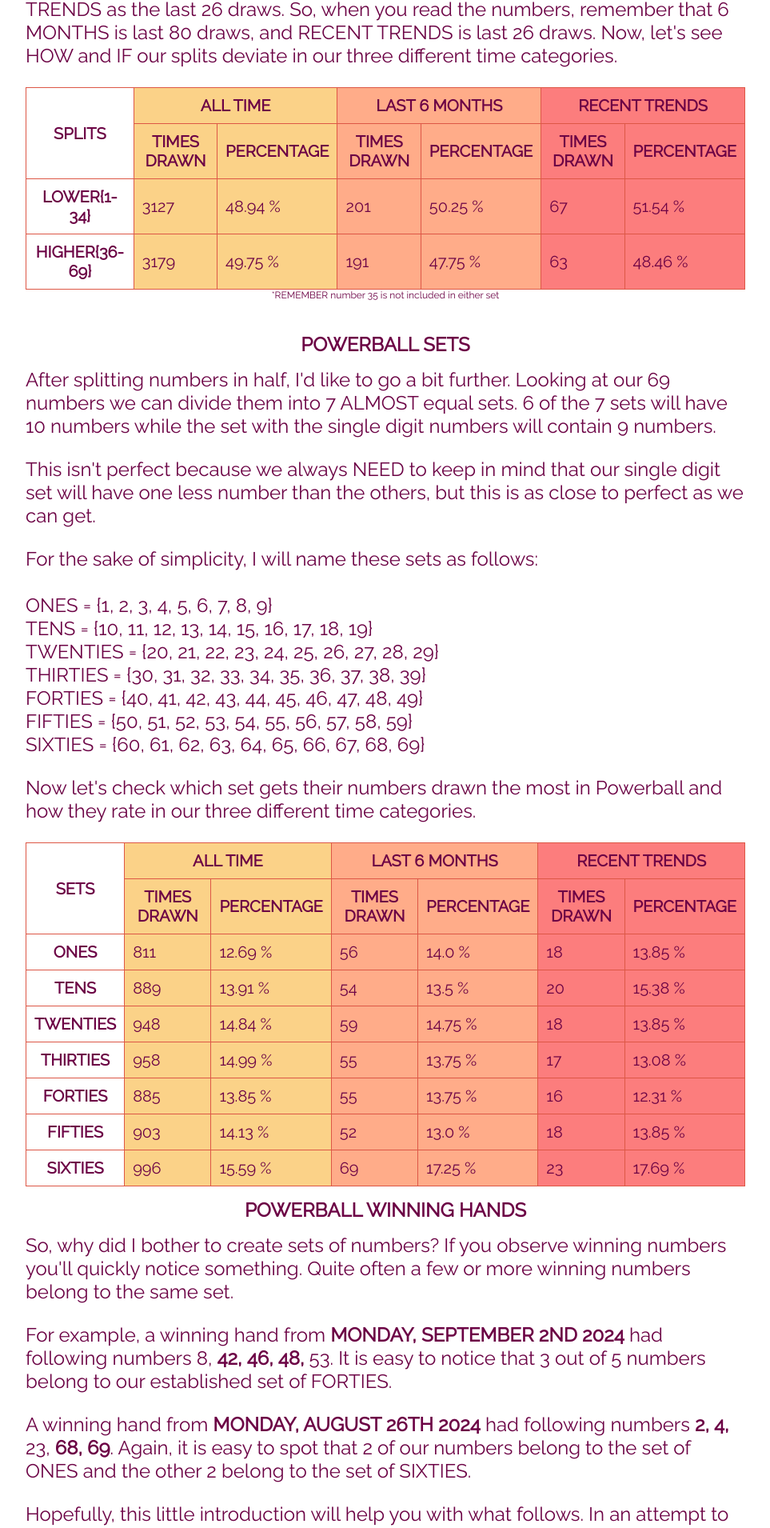
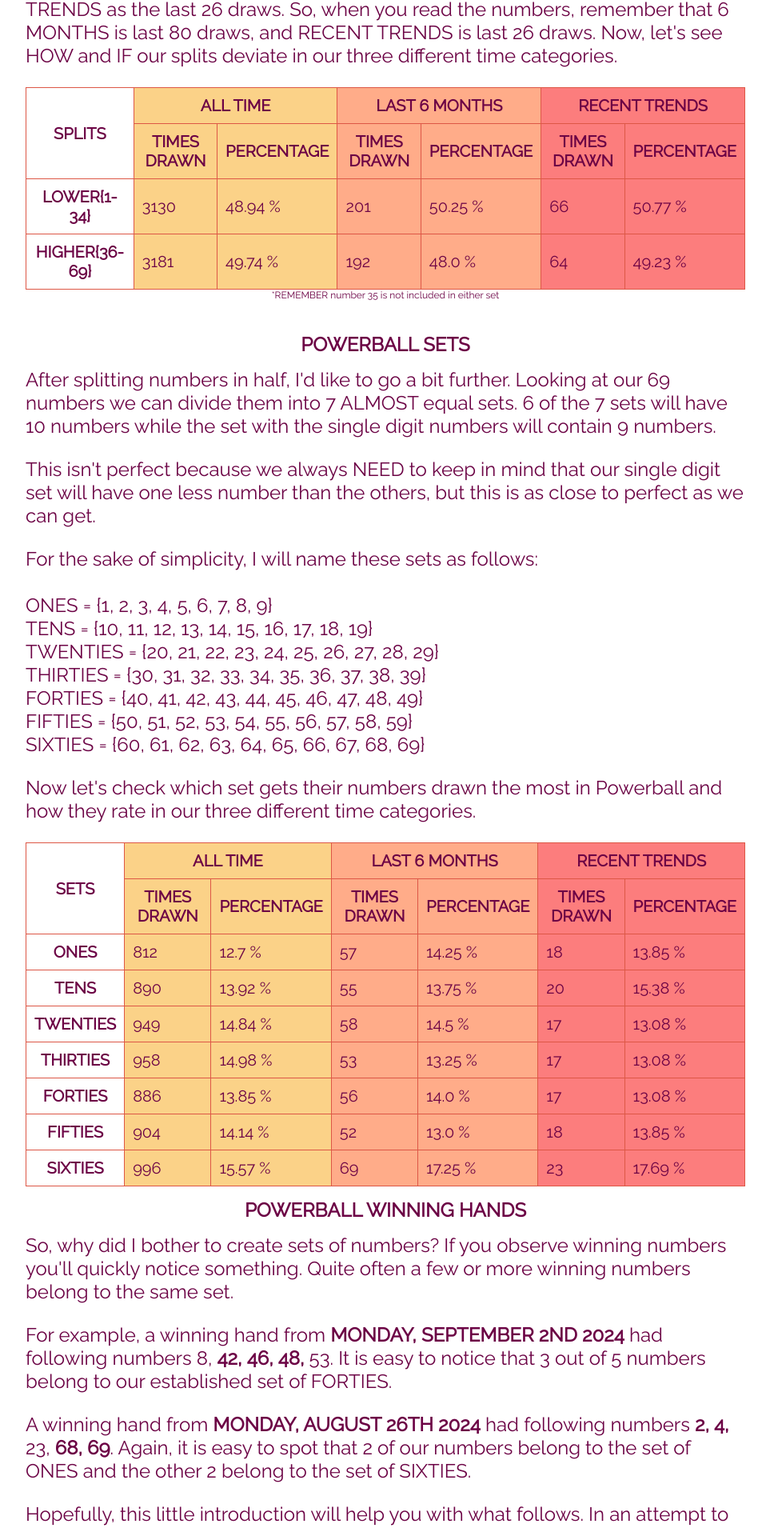
Before and after one commit to sasadjukic/powerball, a Flask app: page /winning_hands_white in a window 1280 px wide. Shown: the part 823-2733 px from the top of the page at 80% size, without its empty margins (158-1121 px from the left). Run offline with Flask 3, Linux system fonts and the light colour scheme.

Commit message:
dec 2 update

```diff
--- a/application/data/matrix_data.py
+++ b/application/data/matrix_data.py
@@ -2,26 +2,26 @@
 m_data = {
     1: [
         [
+            ['12/01/2025','5, 18, 26, 47, 59'],
             ['11/29/2025','19, 22, 30, 32, 59'],
             ['10/29/2025','4, 24, 49, 60, 65'],
             ['09/15/2025','14, 15, 32, 42, 49'],
-            ['08/18/2025','15, 46, 61, 63, 64'],
-            ['04/19/2025','7, 25, 37, 39, 63']
+            ['08/18/2025','15, 46, 61, 63, 64']
          ],
         [
             253, 170, 86, 64, 47, 21
          ],
         [
-            3, 2, 5, 3, 5, 2, 3, 3, 6, 2,
-            2, 7, 3, 5, 4, 5, 7, 1, 5, 7,
-            6, 2, 5, 3, 3, 4, 2, 4, 5, 6,
+            3, 2, 5, 3, 6, 2, 3, 3, 6, 2,
+            2, 7, 3, 5, 4, 5, 7, 2, 5, 7,
+            6, 2, 5, 3, 3, 5, 2, 4, 5, 6,
             5, 6, 3, 0, 2, 3, 2, 8, 4, 5,
-            2, 3, 1, 4, 3, 4, 2, 2, 4, 1,
-            5, 10, 2, 3, 3, 4, 1, 4, 2, 3,
+            2, 3, 1, 4, 3, 4, 3, 2, 4, 1,
+            5, 10, 2, 3, 3, 4, 1, 4, 3, 3,
             6, 2, 8, 6, 4, 2, 1, 3, 2
          ],
         [
-            9, 29, 9, 4, 0, 0, 0
+            10, 29, 9, 4, 0, 0, 0
         ]
     ],
     2: [
--- a/application/data/powerball.csv
+++ b/application/data/powerball.csv
@@ -1277,3 +1277,4 @@ Draw Date,Winning Numbers,Red Ball,Multiplier
 11/24/2025,8 16 26 30 58,14,2
 11/26/2025,7 8 15 19 28,3,3
 11/29/2025,19 22 30 32 59,1,2
+12/01/2025,5 18 26 47 59,1,3
--- a/application/main/routes.py
+++ b/application/main/routes.py
@@ -132,20 +132,20 @@ def search():
 @powerball.route('/winning_hands_white', methods=['POST', 'GET'])
 def winning_hands_white():
     splits = {
-              'all-time': [3127, 3179, 6390],
-              'six-months': [201, 191, 400],
-              'recent-trends': [67, 63, 130]
+              'all-time': [3130, 3181, 6395],
+              'six-months': [201, 192, 400],
+              'recent-trends': [66, 64, 130]
             }
 
     sets = {
-            'all-time' : [811, 889, 948, 958, 885, 903, 996, 6390],
-            'six-months' : [56, 54, 59, 55, 55, 52, 69, 400],
-            'recent-trends' : [18, 20, 18, 17, 16, 18, 23, 130]
+            'all-time' : [812, 890, 949, 958, 886, 904, 996, 6395],
+            'six-months' : [57, 55, 58, 53, 56, 52, 69, 400],
+            'recent-trends' : [18, 20, 17, 17, 17, 18, 23, 130]
     }
 
     winning_hands = {
-                     'singles': [211, 18, 6], 'pairs': [659, 37, 14],
-                     'two_pairs': [240, 15, 3], 'three_of_set': [138, 8, 1],
+                     'singles': [212, 19, 7], 'pairs': [659, 37, 13],
+                     'two_pairs': [240, 14, 3], 'three_of_set': [138, 8, 1],
                      'full_house': [20, 2, 2], 'poker': [10, 0, 0], 'flush': [0, 0, 0]
                      }
     total_winning_hands = sum(values[0] for values in winning_hands.values())
@@ -153,7 +153,7 @@ def winning_hands_white():
     total_winning_hands_recent = sum(values[2] for values in winning_hands.values())
 
     pair_count = {
-                  1: [77, 2, 1], 10: [84, 3, 2], 20: [115, 6, 1], 30: [104, 3, 2],
+                  1: [77, 2, 1], 10: [84, 3, 2], 20: [115, 6, 0], 30: [104, 3, 2],
                   40: [81, 10, 4], 50: [92, 6, 2], 60: [105, 6, 2]
                 }
     total_pairs = sum(values[0] for values in pair_count.values())
@@ -176,15 +176,15 @@ def winning_hands_white():
 @powerball.route('/winning_hands_red', methods=['POST', 'GET'])
 def winning_hands_red():
     splits = {
-              'all-time': [631, 647, 1278],
+              'all-time': [632, 647, 1279],
               'six-months': [34, 46, 80],
-              'recent-trends': [11, 15, 26]
+              'recent-trends': [12, 14, 26]
             }
 
     sets = {
-            'all-time' : [452, 463, 363, 1278],
-            'six-months' : [25, 27, 28, 80],
-            'recent-trends' : [6, 13, 7, 26]
+            'all-time' : [453, 463, 363, 1279],
+            'six-months' : [26, 26, 28, 80],
+            'recent-trends' : [7, 12, 7, 26]
            }
 
     return render_template('winning_hands_red.html',
@@ -195,34 +195,34 @@ def winning_hands_red():
 @powerball.route('/trends', methods=['POST', 'GET'])
 def trends():
     white_numbers_6 = [
-                       4, 5, 9, 6, 3, 5, 9, 10, 5, 4,
-                       5, 5, 5, 4, 7, 8, 5, 5, 6, 1,
-                       3, 5, 9, 4, 5, 3, 7, 13, 9, 4,
-                       6, 10, 7, 5, 8, 4, 6, 2, 3, 7,
-                       2, 5, 10, 8, 5, 3, 4, 5, 6, 7,
+                       4, 5, 9, 6, 4, 5, 9, 10, 5, 4,
+                       5, 5, 5, 4, 7, 8, 5, 6, 6, 1,
+                       3, 5, 8, 4, 5, 4, 6, 13, 9, 4,
+                       6, 9, 7, 5, 7, 4, 6, 2, 3, 7,
+                       2, 5, 10, 8, 5, 3, 5, 5, 6, 7,
                        7, 7, 9, 5, 2, 1, 4, 5, 5, 5,
                        10, 10, 3, 8, 7, 7, 7, 5, 7
                     ]
 
     white_numbers_trends = [
-                        0, 2, 4, 1, 0, 2, 4, 4, 1, 3,
-                        1, 2, 3, 1, 1, 2, 3, 2, 2, 1,
-                        0, 3, 0, 1, 0, 2, 2, 6, 3, 2,
+                        0, 2, 4, 1, 1, 2, 4, 3, 1, 3,
+                        1, 2, 3, 1, 1, 2, 2, 3, 2, 1,
+                        0, 2, 0, 1, 0, 3, 2, 5, 3, 2,
                         1, 6, 1, 1, 0, 1, 1, 1, 3, 2,
-                        0, 0, 4, 3, 0, 0, 3, 2, 2, 1,
-                        4, 2, 2, 2, 1, 0, 2, 3, 1, 3,
+                        0, 0, 4, 3, 0, 0, 4, 2, 2, 1,
+                        4, 2, 2, 2, 0, 0, 2, 3, 2, 3,
                         1, 2, 0, 1, 2, 5, 4, 3, 2
                     ]
 
     red_numbers_6 = [
-                     4, 5, 4, 3, 4, 1, 0, 2, 2, 2,
-                     3, 3, 1, 4, 3, 1, 2, 3, 5, 4,
+                     5, 5, 4, 3, 4, 1, 0, 2, 2, 2,
+                     2, 3, 1, 4, 3, 1, 2, 3, 5, 4,
                      4, 5, 5, 3, 6, 1
                     ]
 
     red_numbers_trends = [
-                          2, 2, 2, 0, 0, 0, 0, 0, 0, 2,
-                          1, 2, 0, 3, 2, 0, 0, 1, 2, 1,
+                          3, 2, 2, 0, 0, 0, 0, 0, 0, 2,
+                          1, 2, 0, 2, 2, 0, 0, 1, 2, 1,
                           1, 1, 3, 0, 0, 1
                          ]
 
@@ -253,18 +253,18 @@ def fun_facts():
 def probabilities():
     draw = next_draw().strftime('%m-%d-%Y')
     white_numbers = [
-                     7.20, 7.55, 7.43, 6.97, 6.44, 7.40, 7.25, 6.84, 7.13, 7.06,
-                     7.06, 7.52, 5.06, 6.31, 6.77, 6.96, 7.32, 6.54, 7.33, 7.54,
-                     8.58, 7.22, 8.70, 7.08, 6.62, 5.42, 8.73, 8.21, 6.29, 6.71,
-                     7.08, 8.71, 8.63, 5.81, 6.34, 8.12, 8.02, 6.69, 7.60, 7.40,
-                     6.35, 6.86, 7.20, 8.42, 8.23, 5.96, 7.91, 6.80, 5.74, 7.08,
-                     6.28, 7.43, 7.88, 7.39, 6.78, 6.47, 6.47, 6.65, 7.74, 6.79,
-                     9.08, 8.46, 8.32, 8.90, 6.58, 7.54, 7.68, 7.02, 8.35
+                     7.07, 7.48, 7.89, 6.64, 6.09, 7.32, 6.63, 6.62, 6.33, 6.81,
+                     7.78, 8.15, 5.29, 6.35, 6.91, 7.84, 7.04, 7.55, 7.28, 7.01,
+                     8.96, 6.57, 9.27, 6.97, 5.83, 5.95, 8.45, 8.34, 6.38, 7.08,
+                     7.31, 9.21, 8.41, 6.12, 6.71, 8.39, 7.73, 6.69, 7.66, 7.63,
+                     6.59, 6.77, 7.01, 7.51, 7.47, 6.03, 7.82, 6.60, 5.72, 6.96,
+                     6.80, 7.88, 8.04, 7.02, 6.71, 6.69, 7.13, 6.81, 7.51, 6.71,
+                     8.63, 8.29, 8.51, 8.14, 6.46, 7.53, 7.15, 7.12, 8.65
                      ]
     red_numbers = [
-                   4.16, 4.09, 4.06, 4.71, 4.15, 3.50, 3.43, 3.43, 4.15, 3.45,
-                   3.27, 3.34, 3.69, 4.74, 3.14, 3.01, 3.22, 4.21, 3.68, 4.15,
-                   4.32, 3.91, 3.34, 4.56, 4.79, 3.50
+                   4.06, 3.43, 3.96, 4.85, 4.07, 3.68, 3.53, 3.31, 4.21, 3.74,
+                   3.38, 2.99, 3.98, 4.52, 3.25, 2.89, 3.51, 4.58, 3.86, 4.16,
+                   4.23, 3.39, 3.44, 4.61, 4.42, 3.95
                    ]
     return render_template('probabilities.html',
                             draw=draw,
@@ -276,13 +276,13 @@ def probabilities():
 def predictions():
     draw = next_draw().strftime('%m-%d-%Y')
     white_numbers = [
-                     [10, 12, 42, 48, 60],
-                     [3, 4, 35, 61, 67],
-                     [26, 27, 29, 38, 64],
-                     [9, 18, 22, 40, 53],
-                     [2, 5, 6, 43, 66]
+                     [36, 38, 41, 51, 53],
+                     [16, 31, 35, 68, 69],
+                     [4, 27, 37, 50, 61],
+                     [52, 59, 62, 66, 67],
+                     [6, 15, 24, 57, 60]
                      ]
-    red_numbers = [6, 7, 11, 14, 22]
+    red_numbers = [2, 8, 18, 22, 24]
     return render_template('predictions.html',
                             draw=draw,
                             white_numbers=white_numbers,
--- a/application/templates/winning_hands.html
+++ b/application/templates/winning_hands.html
@@ -257,7 +257,7 @@
                     <td class="six-months">{{ (winning_hands['singles'][1]/total_winning_hands_6 * 100)|round(2) }} %</td>
                     <td class="recent-trends">{{ winning_hands['singles'][2] }}</td>
                     <td class="recent-trends">{{ (winning_hands['singles'][2]/total_winning_hands_recent * 100)|round(2) }} %</td>
-                    <td class="extra-info">11-24-2025</td>
+                    <td class="extra-info">12-01-2025</td>
                     <td class="extra-info">N/A</td>
                 </tr>
                 <tr>
```
